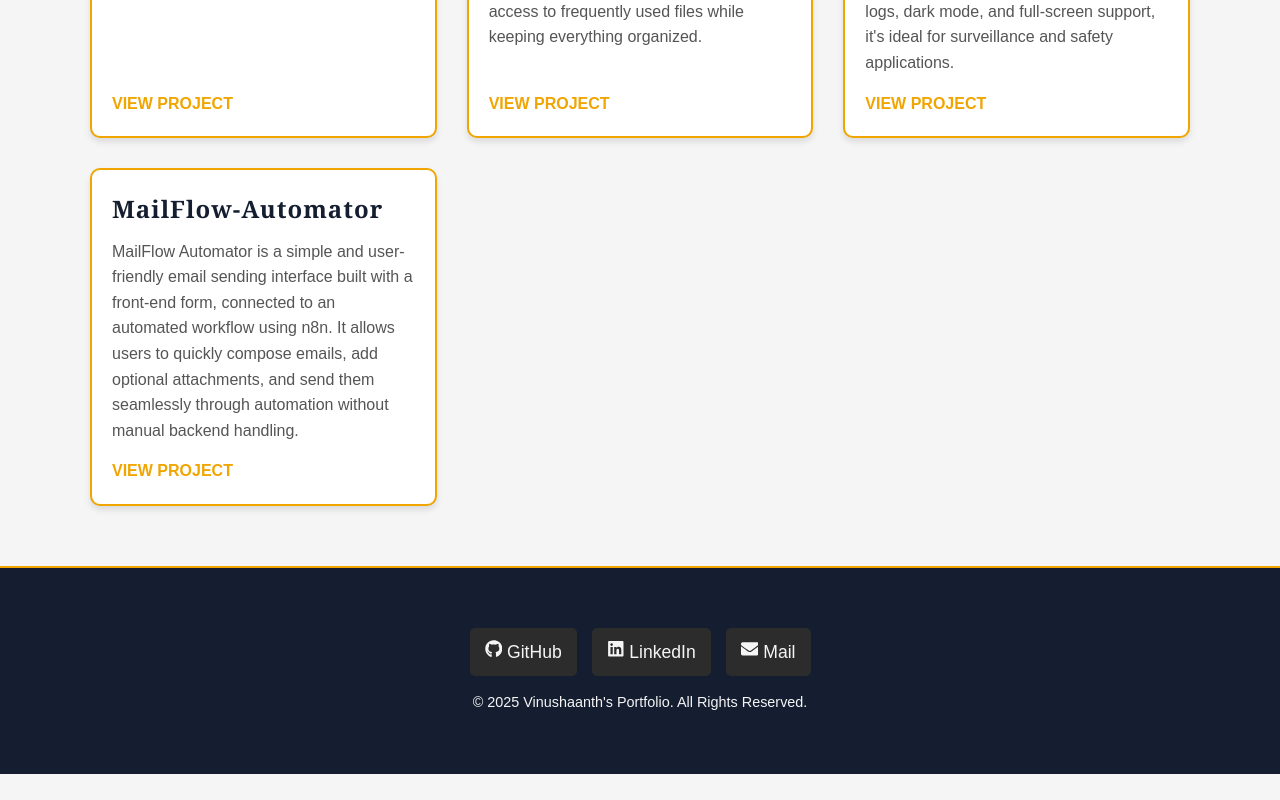
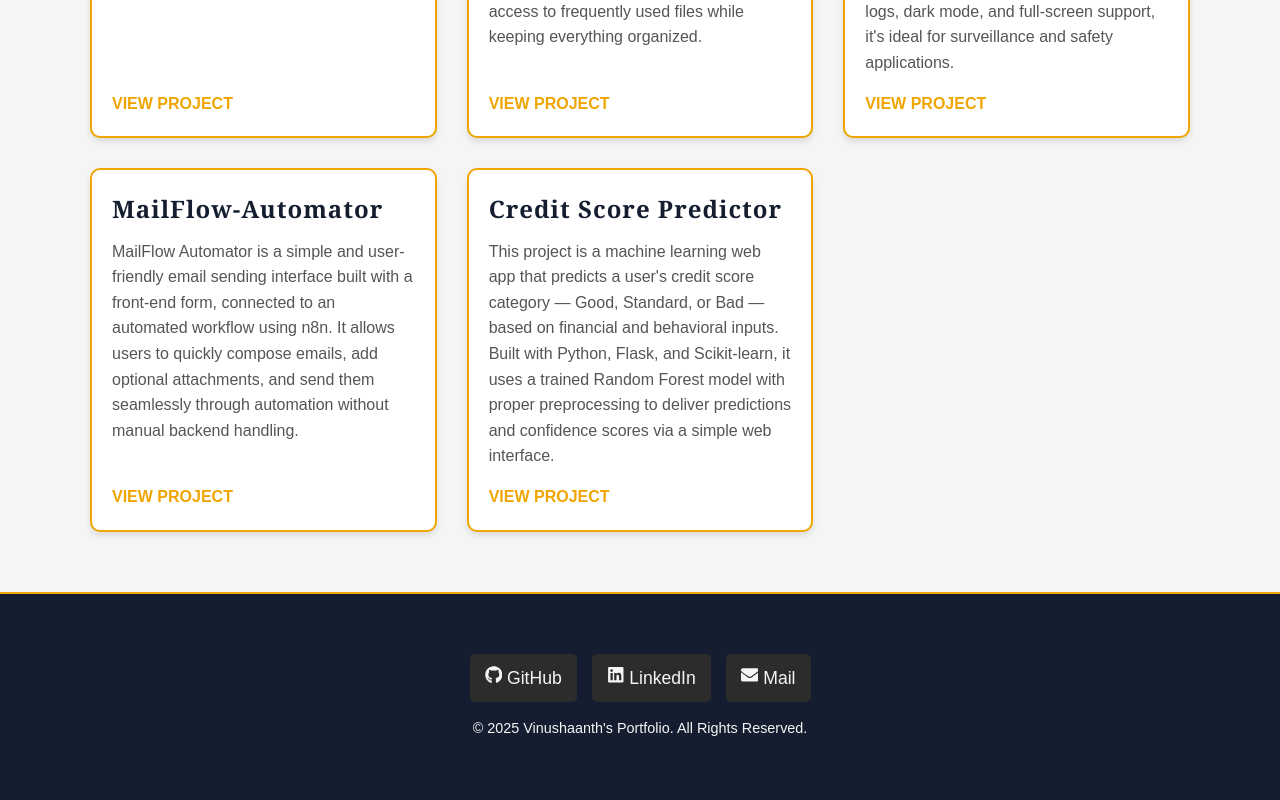
Before and after one commit to Selvarajah-Vinushaanth/portfolio, a React (Create React App) app: page /projects in a window 1280 px wide. Shown: the part 2319-3119 px from the top of the page. Before the commit the page ends 3093 px from the top, so only its background shows below. Built offline with nearby package versions, Linux system fonts and the light colour scheme.

Commit message:
Credit Score Predictor added

```diff
--- a/src/components/Projects.jsx
+++ b/src/components/Projects.jsx
@@ -97,6 +97,11 @@ const Projects = () => {
       title: "MailFlow-Automator",
       description: "MailFlow Automator is a simple and user-friendly email sending interface built with a front-end form, connected to an automated workflow using n8n. It allows users to quickly compose emails, add optional attachments, and send them seamlessly through automation without manual backend handling.",
       link: "https://github.com/Selvarajah-Vinushaanth/MailFlow-Automator"
+    },
+    {
+      title: "Credit Score Predictor",
+      description: "This project is a machine learning web app that predicts a user's credit score category — Good, Standard, or Bad — based on financial and behavioral inputs. Built with Python, Flask, and Scikit-learn, it uses a trained Random Forest model with proper preprocessing to deliver predictions and confidence scores via a simple web interface.",
+      link: "https://github.com/Selvarajah-Vinushaanth/Credit_Score_Predcitor"
     }
 
 
```
